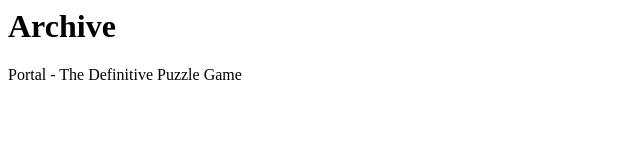
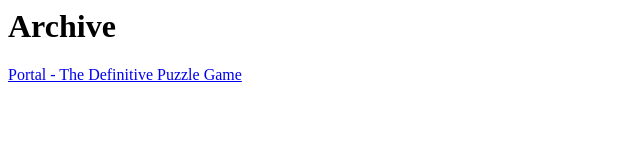
Before and after one commit to atomic-ozzy/MegaGameShrooms, a plain HTML site: page index.html in a window 1280 px wide. Shown: the whole page, without its empty margins (0-640 px from the left). Drawn offline with Linux system fonts and the light colour scheme.

Commit message:
Update index.html

```diff
--- a/index.html
+++ b/index.html
@@ -4,6 +4,6 @@
   </head>
   <body>
       <h1>Archive</h1>
-      <p>Portal - The Definitive Puzzle Game</p>
+      <a href="https://atomic-ozzy.github.io/MegaGameShrooms/portal.html">Portal - The Definitive Puzzle Game</a>
   </body>
 </html>
```
